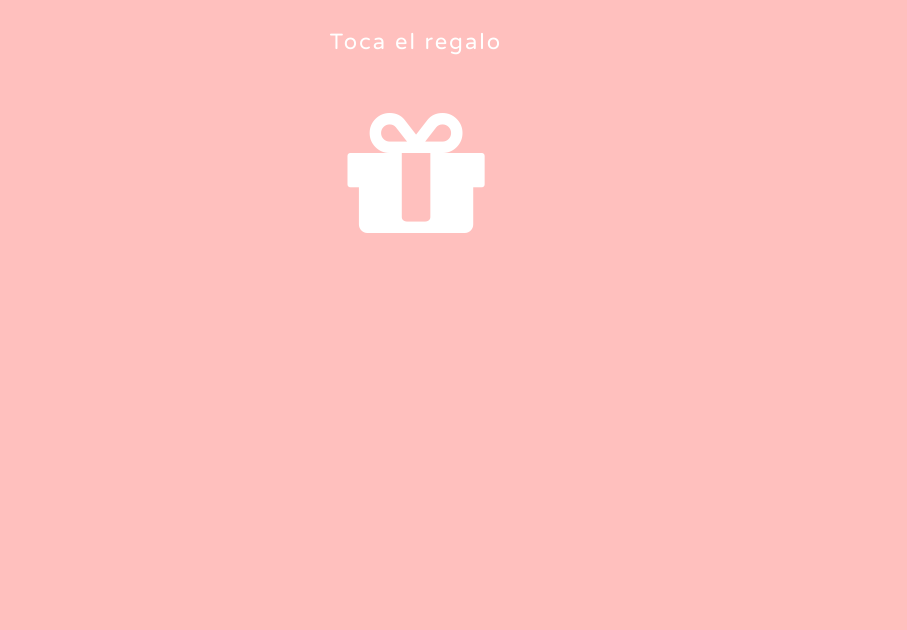
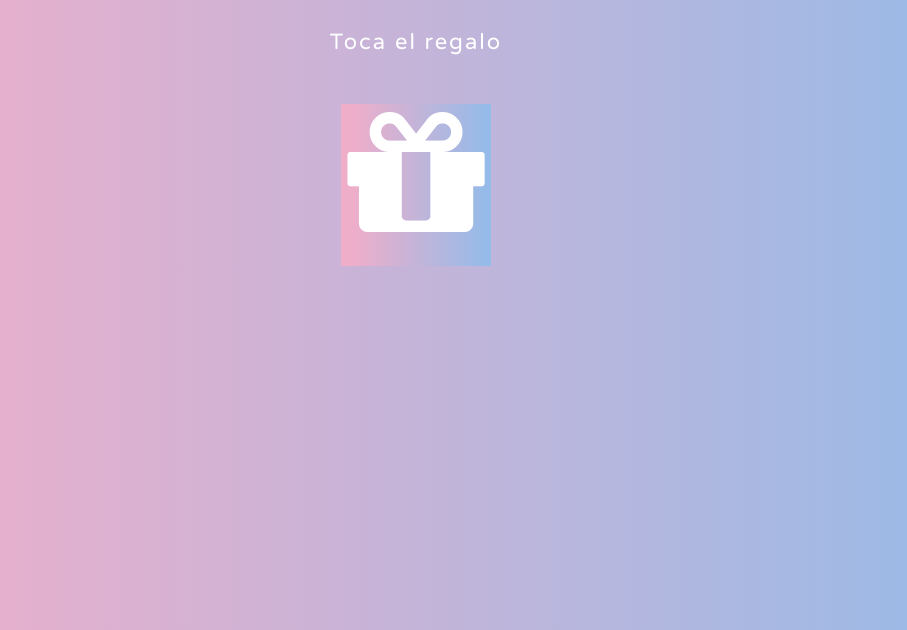
Before and after one commit to bryanai23/susan, a plain HTML site: page index.html in a window 1280 px wide. Shown: the part 170-800 px from the top of the page, without its empty margins (224-1131 px from the left). Drawn offline with Linux system fonts and the light colour scheme.

Commit message:
Update css.css

```diff
--- a/css.css
+++ b/css.css
@@ -6,7 +6,8 @@ body {
   width: 100%;
   height: 100%;
   margin: 0;
-  background: #ffc0be;
+  background: rgb(238,174,202);
+background: linear-gradient(90deg, rgba(238,174,202,1) 8%, rgba(148,187,233,1) 98%);
   font-family: "Varela Round", sans-serif;
 }
 
@@ -29,8 +30,9 @@ p {
 }
 
 button {
-  background: #ffc0be;
-  border: 1px solid #ffc0be;
+  background: rgb(238,174,202);
+background: linear-gradient(90deg, rgba(238,174,202,1) 8%, rgba(148,187,233,1) 98%);
+  border:transparent;
 }
 
 .conteudo {
```
